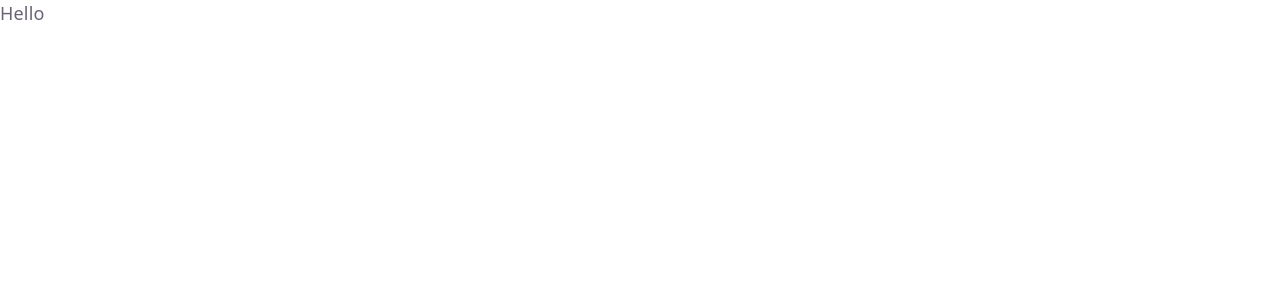
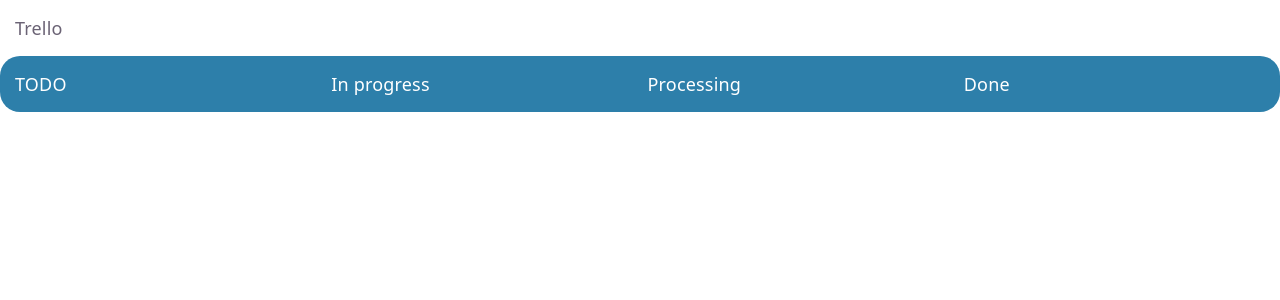
Before and after one commit to TalantRys/trello-react, a React (Vite) app: page / in a window 1280 px wide. Shown: the top 300 px of the page. Built offline with nearby package versions, Linux system fonts and the light colour scheme.

Commit message:
feat: working on board, add scss assets

```diff
--- a/src/App.scss
+++ b/src/App.scss
@@ -0,0 +1 @@
+@forward '@assets/scss/base'
--- a/src/App.tsx
+++ b/src/App.tsx
@@ -1,12 +1,15 @@
-import './App.scss'
+import "./App.scss";
+import Board from "./components/Board/Board.tsx";
 
 function App() {
-
   return (
     <>
-      <h1>Hello</h1>
+      <div className="container">
+        <h1>Trello</h1>
+      </div>
+      <Board />
     </>
-  )
+  );
 }
 
-export default App
+export default App;
--- /dev/null
+++ b/src/assets/scss/_base.scss
@@ -0,0 +1,5 @@
+@use "bundle" as b;
+
+.container {
+  padding: 15px;
+}
--- /dev/null
+++ b/src/assets/scss/_bundle.scss
@@ -0,0 +1,3 @@
+// @forward 'vars';
+@forward "mixins";
+@forward "functions";
--- /dev/null
+++ b/src/assets/scss/_functions.scss
@@ -0,0 +1,9 @@
+@use "sass:math";
+
+@function rem($px, $base-font-size: 16) {
+  @return math.div($px, $base-font-size) * 1rem;
+}
+
+@function em($px, $base-font-size: 16) {
+  @return math.div($px, $base-font-size) * 1em;
+}
--- /dev/null
+++ b/src/assets/scss/_mixins.scss
@@ -0,0 +1,140 @@
+// media query mixin npm
+// @use 'vars' as v;
+// @forward 'include-media/dist/include-media' with ($breakpoints: v.$breakPoints);
+
+@mixin one-value-props($val, $selectors...) {
+  @each $selector in $selectors {
+    #{$selector}: $val;
+  }
+}
+
+@mixin flex($direction: row, $jc: "", $ai: "", $gap: unset) {
+  display: flex;
+  flex-direction: $direction;
+
+  @if $gap !=unset {
+    gap: $gap;
+  }
+
+  @if $jc != "" {
+    justify-content: $jc;
+  }
+
+  @if $ai != "" {
+    align-items: $ai;
+  }
+}
+
+@mixin grid($cols, $size, $gap: unset, $jc: "", $ai: "") {
+  display: grid;
+  grid-template-columns: repeat($cols, $size);
+
+  @if $gap !=unset {
+    gap: $gap;
+  }
+
+  @if $jc != "" {
+    justify-content: $jc;
+  }
+
+  @if $ai != "" {
+    align-items: $ai;
+  }
+}
+
+@mixin grid-plus($columns, $gap: unset, $jc: "", $ai: "") {
+  display: grid;
+  grid-template-columns: $columns;
+
+  @if $gap !=unset {
+    gap: $gap;
+  }
+
+  @if $jc != "" {
+    justify-content: $jc;
+  }
+
+  @if $ai != "" {
+    align-items: $ai;
+  }
+}
+
+@mixin font-size(
+  $font-size,
+  $line-height: normal,
+  $font-weight: "",
+  $letter-spacing: normal
+) {
+  font-size: $font-size * 1px;
+  // font-size: #font-size * 0.1rem; // example using rem values and 62.5% font-size so 1rem = 1px
+
+  @if $line-height==normal {
+    line-height: normal;
+  } @else {
+    line-height: calc($line-height / $font-size);
+  }
+
+  @if $font-weight != "" {
+    font-weight: $font-weight;
+  }
+
+  @if $letter-spacing==normal {
+    letter-spacing: normal;
+  } @else {
+    letter-spacing: #{$letter-spacing / $font-size}em;
+  }
+}
+
+@mixin line-height($font-size, $line-height: normal) {
+  @if $line-height==normal {
+    line-height: normal;
+  } @else {
+    line-height: calc($line-height / ($font-size));
+  }
+}
+
+@mixin trans($elem: all, $time: 0.3s, $type: ease) {
+  transition: $elem $time $type;
+}
+
+@mixin button($pad: 11px 23px, $fz: 14, $lh: 22) {
+  text-decoration: none;
+  padding: $pad;
+  border-radius: 6px;
+  @include trans;
+  @include font-size($fz, $lh);
+  @include flex($jc: center, $ai: center, $gap: 8px);
+}
+
+@mixin title($size: 32, $lh: 38) {
+  font-weight: 700;
+  @include font-size($size, $lh);
+  padding: 0;
+}
+
+@mixin class-modify($original-class, $modifier) {
+  #{$original-class}_#{$modifier + $original-class} {
+    @content;
+  }
+}
+
+@mixin scrollbars(
+  $size,
+  $foreground-color,
+  $background-color: mix($foreground-color, white, 50%)
+) {
+  // For Google Chrome
+  &::-webkit-scrollbar {
+    width: $size;
+    height: $size;
+  }
+
+  &::-webkit-scrollbar-thumb {
+    background: $background-color;
+    border-left: 1px solid $foreground-color;
+  }
+
+  &::-webkit-scrollbar-track {
+    background: $background-color;
+  }
+}
--- /dev/null
+++ b/src/components/Board/Board.tsx
@@ -0,0 +1,25 @@
+import styles from "./board.module.scss";
+console.log(styles);
+
+function Board() {
+  return (
+    <div className={styles.board}>
+      <div className={`${styles["board__container"]} container`}>
+        <div className={styles["board__items"]}>
+          <Card title="TODO" />
+          <Card title="In progress" />
+          <Card title="Processing" />
+          <Card title="Done" />
+        </div>
+      </div>
+    </div>
+  );
+}
+function Card({ title }) {
+  return (
+    <div className={`card ${styles["board__item"]}`}>
+      <span>{title}</span>
+    </div>
+  );
+}
+export default Board;
--- /dev/null
+++ b/src/components/Board/board.module.scss
@@ -0,0 +1,26 @@
+@use "@assets/scss/bundle" as *;
+
+.board {
+  @include flex(column);
+  height: 100%;
+
+  background-color: rgb(45, 127, 170);
+  border-radius: 20px;
+  gap: 20px;
+  &__container {
+    // border: 1px solid;
+  }
+  // .board__items
+
+  &__items {
+    @include grid(4, 1fr, 15px);
+  }
+
+  // .board__item
+
+  &__item {
+    color: white;
+  }
+}
+.card {
+}
--- a/src/index.scss
+++ b/src/index.scss
@@ -13,8 +13,8 @@
   --shadow:
     rgba(0, 0, 0, 0.1) 0 10px 15px -3px, rgba(0, 0, 0, 0.05) 0 4px 6px -2px;
 
-  --sans: system-ui, 'Segoe UI', Roboto, sans-serif;
-  --heading: system-ui, 'Segoe UI', Roboto, sans-serif;
+  --sans: system-ui, "Segoe UI", Roboto, sans-serif;
+  --heading: system-ui, "Segoe UI", Roboto, sans-serif;
   --mono: ui-monospace, Consolas, monospace;
 
   font: 18px/145% var(--sans);
@@ -31,3 +31,8 @@
     font-size: 16px;
   }
 }
+
+#root {
+  // display: grid;
+  min-height: 100dvh;
+}
```
